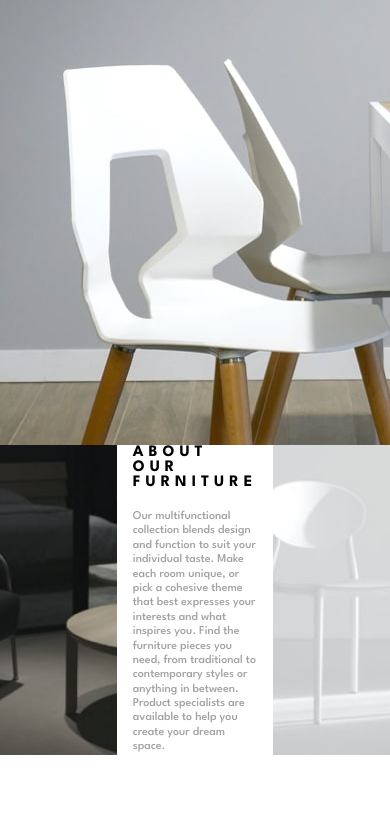
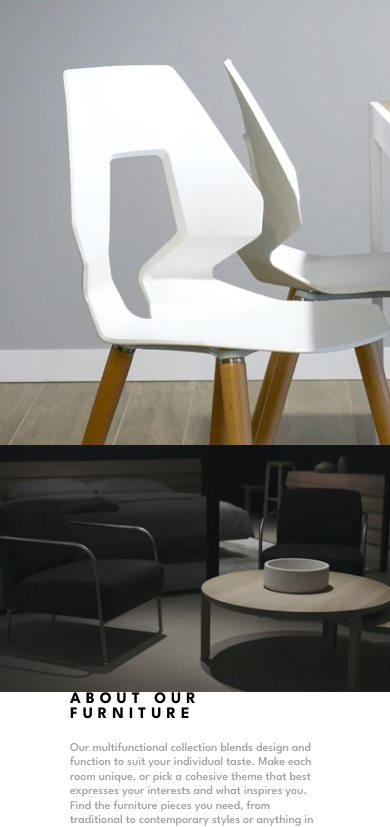
Before and after one commit to LouiseClaughton/Room-Homepage, a plain HTML site: page index.html in a window 390 px wide. Shown: the part 89-916 px from the top of the page. Before the commit the page ends 844 px from the top, so only its background shows below. Drawn offline with Linux system fonts and the light colour scheme.

Commit message:
minor changes

```diff
--- a/style.css
+++ b/style.css
@@ -2,6 +2,8 @@
     margin: 0;
     padding: 0;
 }
+
+/**** Desktop View (Default) ****/
 
 /**** Container Settings ****/
 
@@ -65,6 +67,18 @@ li {
 
 .hero-image { /* Makes the image fill the grid area container */
     object-fit: cover;
+}
+
+.image-1 {
+    background-image: url(images/desktop-image-hero-1.jpg);
+}
+
+.image-2 {
+    background-image: url(images/desktop-image-hero-2.jpg);
+}
+
+.image-3 {
+    background-image: url(images/desktop-image-hero-3.jpg);
 }
 
 .hero-heading {
@@ -200,3 +214,24 @@ li {
     grid-row: 1;
     color: hsl(0, 0%, 0%);
 }
+
+/**** Mobile Formatting ****/
+@media (max-width: 600px) {
+    .container {
+        display: flex;
+        flex-direction: column;
+        padding: 0 !important; /* Resets padding and margin for the 'container' element */
+        margin: 0 !important;
+    }
+
+    .container > * { /* Resets padding and margin for all child elements of 'container' */
+        padding: 0 !important;
+        margin: 0 !important;
+        max-width: 100%;
+        height: auto;
+    }
+
+    .hero-image {
+        width: 50%;
+    }
+}
```
